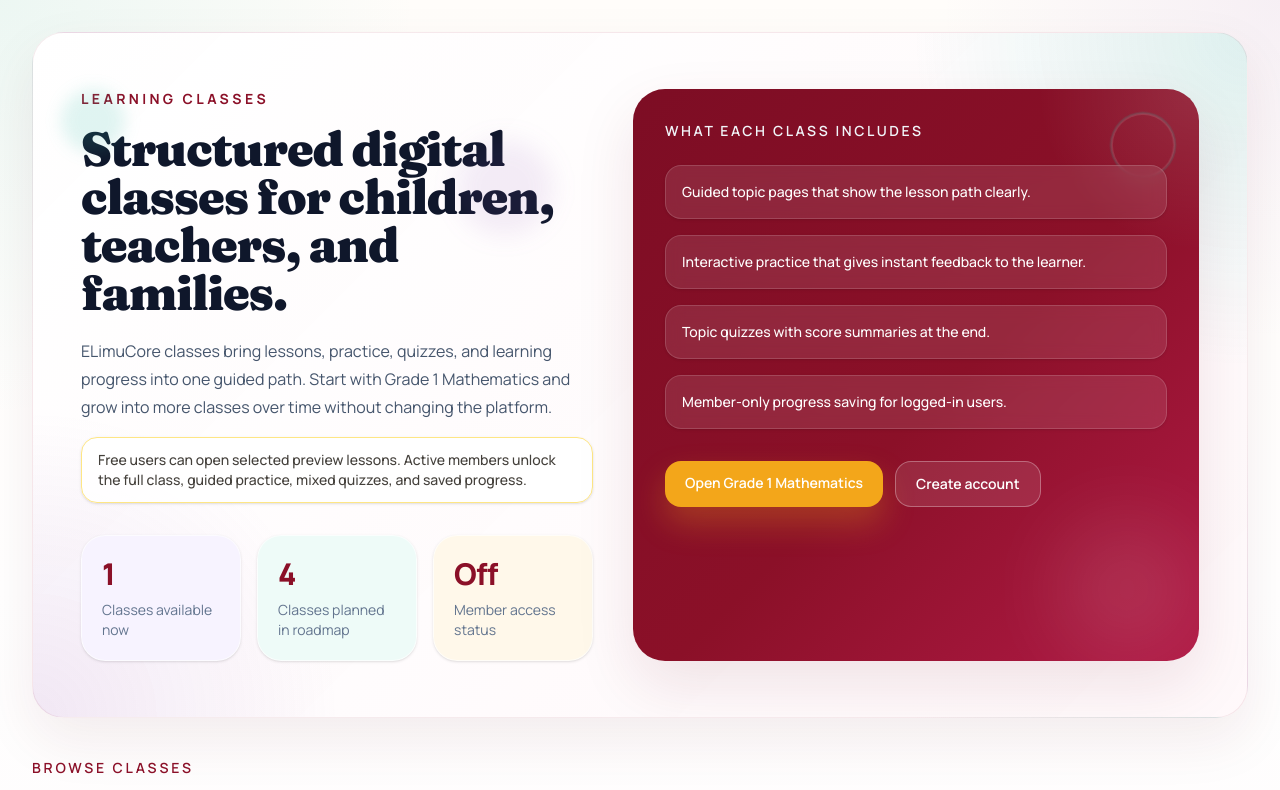
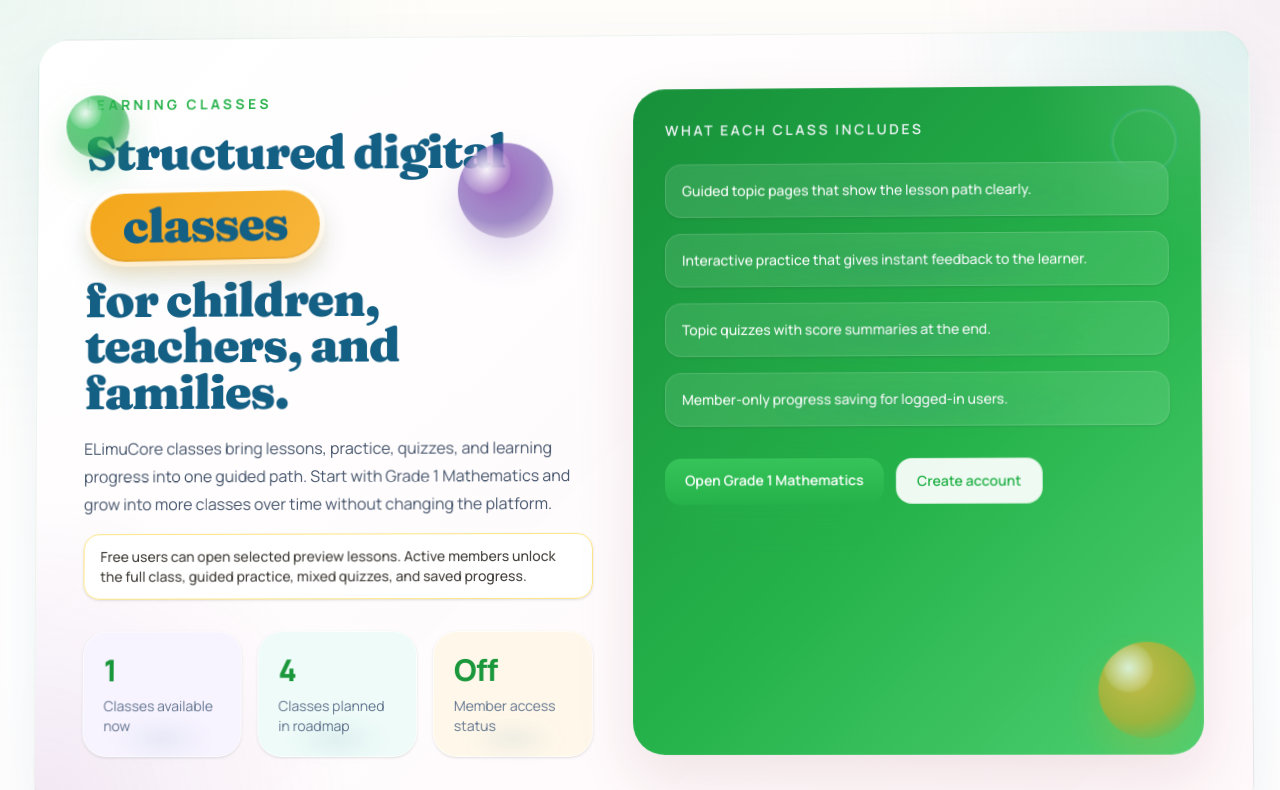
Before and after one commit to eriqck/ElimuCore, a Next.js app: page /classes in a window 1280 px wide. Shown: the top 790 px of the page. Built offline with nearby package versions, Linux system fonts and the light colour scheme; no server answers; the database is empty.

Commit message:
Add playful learning page motion

```diff
--- a/app/classes/page.tsx
+++ b/app/classes/page.tsx
@@ -1,5 +1,6 @@
 import Link from "next/link";
 import type { Metadata } from "next";
+import { HighlightHeading } from "@/components/learning/highlight-heading";
 import { getLearningClasses } from "@/lib/learning";
 import { getCurrentMemberContext } from "@/lib/membership";
 
@@ -22,15 +23,21 @@
       <section className="learning-panel mx-auto max-w-7xl overflow-hidden rounded-[2rem]">
         <div className="grid gap-10 px-6 py-10 sm:px-8 lg:grid-cols-[0.95fr_1.05fr] lg:px-12 lg:py-14">
           <div className="relative">
-            <div className="learning-float absolute -left-5 top-0 h-16 w-16 rounded-full bg-[#31b8a7]/15 blur-sm" />
-            <div className="learning-float-delay absolute right-10 top-14 h-24 w-24 rounded-full bg-[#8d4db2]/10 blur-md" />
+            <div className="learning-orb learning-float absolute -left-5 top-0 h-16 w-16" />
+            <div className="learning-orb-secondary learning-float-delay absolute right-10 top-14 h-24 w-24" />
 
             <p className="brand-kicker text-sm font-bold uppercase tracking-[0.24em]">
               Learning classes
             </p>
-            <h1 className="font-display mt-4 text-4xl font-black tracking-tight text-slate-900 sm:text-5xl">
-              Structured digital classes for children, teachers, and families.
-            </h1>
+            <div className="mt-4">
+              <HighlightHeading
+                before="Structured digital"
+                highlight="classes"
+                after="for children, teachers, and families."
+                as="h1"
+                className="text-4xl font-black sm:text-5xl"
+              />
+            </div>
             <p className="mt-5 max-w-2xl text-base leading-7 text-slate-600">
               ELimuCore classes bring lessons, practice, quizzes, and learning
               progress into one guided path. Start with Grade 1 Mathematics and
@@ -64,7 +71,7 @@
                   key={stat.label}
                   className={`learning-lift-card rounded-3xl border border-white/70 p-5 shadow-sm ${stat.tone}`}
                 >
-                  <p className="text-3xl font-black tracking-tight text-[#8b1028]">
+                  <p className="text-3xl font-black tracking-tight text-[#1b973c]">
                     {stat.value}
                   </p>
                   <p className="mt-2 text-sm text-slate-500">{stat.label}</p>
@@ -75,7 +82,7 @@
 
           <div className="learning-band relative overflow-hidden rounded-[2rem] p-6 shadow-[var(--shadow-soft)] sm:p-8">
             <div className="learning-pulse-ring absolute right-6 top-6 h-16 w-16 rounded-full border border-white/20" />
-            <div className="absolute bottom-0 right-0 h-36 w-36 rounded-full bg-white/10 blur-2xl" />
+            <div className="learning-orb-gold absolute bottom-2 right-2 h-24 w-24 opacity-80" />
 
             <p className="text-sm font-semibold uppercase tracking-[0.18em] text-slate-100">
               What each class includes
@@ -99,13 +106,13 @@
             <div className="mt-8 flex flex-wrap gap-3">
               <Link
                 href="/classes/grade-1-math"
-                className="rounded-2xl bg-[#f3a61a] px-5 py-3 text-sm font-semibold text-white shadow-[0_16px_32px_rgba(243,166,26,0.28)] transition hover:-translate-y-0.5 hover:bg-[#de9516]"
+                className="brand-button-primary rounded-2xl px-5 py-3 text-sm font-semibold text-white transition"
               >
                 Open Grade 1 Mathematics
               </Link>
               <Link
                 href={memberContext.user ? "/account" : "/signup"}
-                className="rounded-2xl border border-white/30 bg-white/10 px-5 py-3 text-sm font-semibold text-white transition hover:bg-white hover:text-[#8b1028]"
+                className="brand-button-secondary rounded-2xl border-white/30 bg-white/10 px-5 py-3 text-sm font-semibold text-white transition hover:border-white hover:bg-white hover:text-[#1b973c]"
               >
                 {memberContext.user ? "View account" : "Create account"}
               </Link>
@@ -119,9 +126,14 @@
           <p className="brand-kicker text-sm font-semibold uppercase tracking-[0.2em]">
             Browse classes
           </p>
-          <h2 className="mt-2 text-2xl font-bold tracking-tight text-slate-900">
-            Start with one strong class, then keep growing the product.
-          </h2>
+          <div className="mt-2">
+            <HighlightHeading
+              before="Start with one strong"
+              highlight="class"
+              after="then keep growing the product."
+              className="text-2xl font-bold"
+            />
+          </div>
         </div>
 
         <div className="grid gap-6 md:grid-cols-2 xl:grid-cols-4">
@@ -137,13 +149,13 @@
                 key={learningClass.slug}
                 className={`learning-lift-card rounded-[2rem] border p-6 shadow-[var(--shadow-card)] ${
                   learningClass.available
-                    ? "border-[#eddce2] bg-[linear-gradient(180deg,#fffaf8,#ffffff)]"
+                    ? "border-[#daf5ef] bg-[linear-gradient(180deg,#f3fcf6,#ffffff)]"
                     : "border-stone-200 bg-white"
                 }`}
               >
                 <div className="flex items-start justify-between gap-3">
                   <div>
-                    <p className="text-sm font-semibold uppercase tracking-[0.18em] text-[#8b1028]">
+                    <p className="text-sm font-semibold uppercase tracking-[0.18em] text-[#1b973c]">
                       {learningClass.statusLabel}
                     </p>
                     <h3 className="mt-3 text-2xl font-black tracking-tight text-slate-900">
--- a/app/globals.css
+++ b/app/globals.css
@@ -6,6 +6,8 @@
   --ink: #1f2937;
   --brand-burgundy: #8b1028;
   --brand-burgundy-deep: #6e0d20;
+  --brand-green: #25b24a;
+  --brand-green-deep: #1b973c;
   --brand-gold: #f3a61a;
   --brand-gold-deep: #d99212;
   --brand-cream: #ffffff;
@@ -60,29 +62,33 @@
 }
 
 .brand-kicker {
-  color: var(--brand-burgundy);
+  color: var(--brand-green);
 }
 
 .brand-button-primary {
-  background: var(--brand-burgundy);
+  background: linear-gradient(180deg, #36c45a 0%, #25b24a 100%);
   color: #fff;
-  box-shadow: 0 14px 30px rgba(104, 20, 41, 0.14);
+  box-shadow: 0 18px 34px rgba(37, 178, 74, 0.24);
+  transform-style: preserve-3d;
 }
 
 .brand-button-primary:hover {
-  background: var(--brand-burgundy-deep);
+  background: linear-gradient(180deg, #30b754 0%, #1b973c 100%);
+  transform: translateY(-3px) rotateX(6deg);
 }
 
 .brand-button-secondary {
-  border: 1px solid rgba(143, 21, 56, 0.18);
+  border: 1px solid rgba(37, 178, 74, 0.2);
   background: rgba(255, 255, 255, 0.92);
-  color: var(--brand-burgundy);
+  color: var(--brand-green);
+  transform-style: preserve-3d;
 }
 
 .brand-button-secondary:hover {
-  border-color: var(--brand-burgundy);
-  background: var(--brand-burgundy);
+  border-color: var(--brand-green);
+  background: var(--brand-green);
   color: #fff;
+  transform: translateY(-3px) rotateX(6deg);
 }
 
 .brand-band {
@@ -98,6 +104,7 @@
 }
 
 .learning-stage {
+  perspective: 1800px;
   background:
     radial-gradient(circle at top left, rgba(49, 184, 167, 0.09), transparent 22%),
     radial-gradient(circle at top right, rgba(141, 77, 178, 0.08), transparent 18%),
@@ -110,28 +117,95 @@
     radial-gradient(circle at top right, rgba(49, 184, 167, 0.16), transparent 24%),
     radial-gradient(circle at bottom left, rgba(141, 77, 178, 0.12), transparent 22%),
     linear-gradient(135deg, rgba(255, 255, 255, 0.98), rgba(255, 248, 250, 0.96));
-  border: 1px solid rgba(139, 16, 40, 0.08);
-  box-shadow: 0 22px 55px rgba(104, 20, 41, 0.08);
+  border: 1px solid rgba(37, 178, 74, 0.08);
+  box-shadow: 0 22px 55px rgba(21, 95, 132, 0.08);
+  transform-style: preserve-3d;
+  animation: learning-panel-sway 10s ease-in-out infinite;
+}
+
+.learning-orb {
+  border-radius: 999px;
+  background:
+    radial-gradient(circle at 30% 28%, rgba(255, 255, 255, 0.92), rgba(255, 255, 255, 0.18) 24%, transparent 26%),
+    radial-gradient(circle at 38% 34%, rgba(78, 208, 113, 0.95), rgba(37, 178, 74, 0.65) 55%, rgba(27, 151, 60, 0.2) 78%, transparent 100%);
+  box-shadow:
+    inset -18px -22px 34px rgba(27, 151, 60, 0.18),
+    0 18px 36px rgba(37, 178, 74, 0.2);
+  animation: learning-orb-float 8s ease-in-out infinite;
+}
+
+.learning-orb-secondary {
+  border-radius: 999px;
+  background:
+    radial-gradient(circle at 30% 28%, rgba(255, 255, 255, 0.92), rgba(255, 255, 255, 0.16) 24%, transparent 26%),
+    radial-gradient(circle at 42% 36%, rgba(141, 77, 178, 0.88), rgba(111, 77, 178, 0.58) 55%, rgba(111, 77, 178, 0.16) 78%, transparent 100%);
+  box-shadow:
+    inset -18px -22px 34px rgba(95, 60, 131, 0.18),
+    0 18px 36px rgba(111, 77, 178, 0.2);
+  animation: learning-orb-float 8.8s ease-in-out infinite;
+  animation-delay: 0.7s;
+}
+
+.learning-orb-gold {
+  border-radius: 999px;
+  background:
+    radial-gradient(circle at 30% 28%, rgba(255, 255, 255, 0.92), rgba(255, 255, 255, 0.18) 24%, transparent 26%),
+    radial-gradient(circle at 38% 34%, rgba(247, 182, 60, 0.92), rgba(243, 166, 26, 0.62) 55%, rgba(243, 166, 26, 0.14) 78%, transparent 100%);
+  box-shadow:
+    inset -18px -22px 34px rgba(185, 124, 8, 0.14),
+    0 18px 36px rgba(243, 166, 26, 0.2);
+  animation: learning-orb-float 7.6s ease-in-out infinite;
+  animation-delay: 0.35s;
+}
+
+.learning-hero-chip {
+  display: inline-flex;
+  align-items: center;
+  border-radius: 999px;
+  background: linear-gradient(180deg, #36c45a 0%, #25b24a 100%);
+  padding: 0.7rem 1rem;
+  color: #ffffff;
+  box-shadow: 0 18px 34px rgba(37, 178, 74, 0.24);
+  transform-style: preserve-3d;
+  animation: learning-hero-chip-bob 5.6s ease-in-out infinite;
 }
 
 .learning-band {
   background:
     radial-gradient(circle at top right, rgba(255, 255, 255, 0.12), transparent 20%),
-    linear-gradient(135deg, #7d0d24 0%, #8b1028 54%, #b11a46 100%);
+    linear-gradient(135deg, #17903a 0%, #25b24a 54%, #4ed071 100%);
   color: #fff;
+  transform-style: preserve-3d;
+  animation: learning-band-sway 11s ease-in-out infinite;
 }
 
 .learning-lift-card {
+  position: relative;
+  transform-style: preserve-3d;
+  will-change: transform;
   transition:
     transform 220ms ease,
     box-shadow 220ms ease,
     border-color 220ms ease;
 }
 
+.learning-lift-card::after {
+  content: "";
+  position: absolute;
+  left: 18px;
+  right: 18px;
+  bottom: 10px;
+  height: 14px;
+  border-radius: 999px;
+  background: radial-gradient(circle, rgba(21, 95, 132, 0.14), transparent 70%);
+  filter: blur(10px);
+  pointer-events: none;
+}
+
 .learning-lift-card:hover {
-  transform: translateY(-6px);
-  box-shadow: 0 28px 60px rgba(104, 20, 41, 0.12);
-  border-color: rgba(139, 16, 40, 0.24);
+  transform: perspective(1200px) rotateX(8deg) rotateY(-9deg) translateY(-10px) scale(1.01);
+  box-shadow: 0 34px 70px rgba(21, 95, 132, 0.14);
+  border-color: rgba(37, 178, 74, 0.28);
 }
 
 .learning-float {
@@ -152,6 +226,7 @@
   background: linear-gradient(135deg, #ffffff, #eefbf8);
   color: #0f172a;
   box-shadow: 0 14px 32px rgba(49, 184, 167, 0.12);
+  transform-style: preserve-3d;
 }
 
 .learning-audio-button[data-speaking="true"] {
@@ -171,7 +246,7 @@
   width: 3px;
   height: 8px;
   border-radius: 999px;
-  background: #8b1028;
+  background: #25b24a;
   opacity: 0.45;
   transform-origin: center bottom;
 }
@@ -190,6 +265,7 @@
 }
 
 .learning-answer-choice {
+  transform-style: preserve-3d;
   transition:
     transform 180ms ease,
     border-color 180ms ease,
@@ -198,8 +274,59 @@
 }
 
 .learning-answer-choice:hover {
-  transform: translateY(-2px);
+  transform: perspective(900px) rotateX(5deg) translateY(-4px);
   box-shadow: 0 16px 28px rgba(49, 184, 167, 0.12);
+}
+
+.learning-highlight-shell {
+  display: inline-flex;
+  max-width: 100%;
+  border-radius: 999px;
+  background: #ffffff;
+  padding: 0.32rem;
+  box-shadow: 0 14px 28px rgba(20, 95, 132, 0.12);
+  transform-style: preserve-3d;
+  animation: learning-highlight-bob 5.8s ease-in-out infinite;
+}
+
+.learning-highlight-fill {
+  display: inline-flex;
+  max-width: 100%;
+  align-items: center;
+  justify-content: center;
+  border-radius: 999px;
+  background: linear-gradient(135deg, #f3a61a, #f7b63c);
+  padding: 0.2em 0.68em 0.28em;
+  color: #145f84;
+  box-shadow:
+    inset 0 -2px 0 rgba(0, 0, 0, 0.06),
+    0 12px 20px rgba(243, 166, 26, 0.24);
+}
+
+.learning-green-button {
+  background: linear-gradient(180deg, #36c45a 0%, #25b24a 100%);
+  color: #fff;
+  box-shadow: 0 18px 34px rgba(37, 178, 74, 0.24);
+  transform-style: preserve-3d;
+}
+
+.learning-green-button:hover {
+  background: linear-gradient(180deg, #30b754 0%, #1b973c 100%);
+  transform: translateY(-3px) rotateX(6deg);
+}
+
+.learning-outline-button {
+  border: 1px solid rgba(37, 178, 74, 0.2);
+  background: rgba(255, 255, 255, 0.92);
+  color: #25b24a;
+  transform-style: preserve-3d;
+}
+
+.learning-outline-button:hover {
+  border-color: #25b24a;
+  background: #25b24a;
+  color: #fff;
+  transform: translateY(-3px) rotateX(6deg);
 }
 
 .learning-success-badge {
@@ -245,6 +372,17 @@
   }
 }
 
+@keyframes learning-orb-float {
+  0%,
+  100% {
+    transform: translateY(0px) rotate(0deg);
+  }
+
+  50% {
+    transform: translateY(-10px) rotate(4deg);
+  }
+}
+
 @keyframes learning-pulse-ring {
   0% {
     transform: scale(0.98);
@@ -262,6 +400,17 @@
   }
 }
 
+@keyframes learning-hero-chip-bob {
+  0%,
+  100% {
+    transform: translateY(0px) rotate(-1deg);
+  }
+
+  50% {
+    transform: translateY(-4px) rotate(1deg);
+  }
+}
+
 @keyframes learning-audio-wave {
   0%,
   100% {
@@ -270,6 +419,28 @@
 
   50% {
     transform: scaleY(1.5);
+  }
+}
+
+@keyframes learning-panel-sway {
+  0%,
+  100% {
+    transform: rotateX(0deg) rotateY(0deg);
+  }
+
+  50% {
+    transform: rotateX(1.1deg) rotateY(-1.1deg);
+  }
+}
+
+@keyframes learning-band-sway {
+  0%,
+  100% {
+    transform: rotateX(0deg) rotateY(0deg) translateY(0px);
+  }
+
+  50% {
+    transform: rotateX(-1deg) rotateY(1.2deg) translateY(-2px);
   }
 }
 
@@ -294,3 +465,14 @@
     opacity: 0;
   }
 }
+
+@keyframes learning-highlight-bob {
+  0%,
+  100% {
+    transform: translateY(0px) rotate(-1deg);
+  }
+
+  50% {
+    transform: translateY(-4px) rotate(1.2deg);
+  }
+}
--- /dev/null
+++ b/components/learning/highlight-heading.tsx
@@ -0,0 +1,33 @@
+type HighlightHeadingProps = {
+  before?: string;
+  highlight: string;
+  after?: string;
+  className?: string;
+  align?: "left" | "center";
+  as?: "h1" | "h2" | "h3";
+};
+
+export function HighlightHeading({
+  before,
+  highlight,
+  after,
+  className = "",
+  align = "left",
+  as = "h2"
+}: HighlightHeadingProps) {
+  const Tag = as;
+
+  return (
+    <Tag
+      className={`font-display flex flex-wrap items-center gap-x-3 gap-y-3 leading-[0.96] tracking-tight text-[#145f84] ${
+        align === "center" ? "justify-center text-center" : "justify-start text-left"
+      } ${className}`}
+    >
+      {before ? <span>{before}</span> : null}
+      <span className="learning-highlight-shell">
+        <span className="learning-highlight-fill">{highlight}</span>
+      </span>
+      {after ? <span>{after}</span> : null}
+    </Tag>
+  );
+}
--- a/components/learning/lesson-player.tsx
+++ b/components/learning/lesson-player.tsx
@@ -247,7 +247,7 @@
     const score = finalScore ?? 0;
 
     return (
-      <section className="rounded-[2rem] border border-[#daf5ef] bg-[linear-gradient(180deg,#eefbf8,#ffffff)] p-6 shadow-[var(--shadow-card)] sm:p-8">
+      <section className="learning-lift-card rounded-[2rem] border border-[#daf5ef] bg-[linear-gradient(180deg,#eefbf8,#ffffff)] p-6 shadow-[var(--shadow-card)] sm:p-8">
         <p className="text-sm font-semibold uppercase tracking-[0.18em] text-[#13806f]">
           Lesson complete
         </p>
@@ -262,21 +262,21 @@
           {nextLessonHref ? (
             <Link
               href={nextLessonHref}
-              className="rounded-2xl bg-[#31b8a7] px-5 py-3 text-sm font-semibold text-white shadow-[0_16px_32px_rgba(49,184,167,0.24)] transition hover:-translate-y-0.5 hover:bg-[#249888]"
+              className="brand-button-primary rounded-2xl px-5 py-3 text-sm font-semibold text-white transition"
             >
               Continue to next lesson
             </Link>
           ) : (
             <Link
               href={topicHref}
-              className="rounded-2xl bg-[#31b8a7] px-5 py-3 text-sm font-semibold text-white shadow-[0_16px_32px_rgba(49,184,167,0.24)] transition hover:-translate-y-0.5 hover:bg-[#249888]"
+              className="brand-button-primary rounded-2xl px-5 py-3 text-sm font-semibold text-white transition"
             >
               Back to topic
             </Link>
           )}
           <Link
             href={topicHref}
-            className="rounded-2xl border border-[#8b1028]/15 bg-white px-5 py-3 text-sm font-semibold text-[#8b1028] transition hover:bg-[#8b1028] hover:text-white"
+            className="brand-button-secondary rounded-2xl px-5 py-3 text-sm font-semibold transition"
           >
             Topic overview
           </Link>
@@ -294,11 +294,11 @@
           ) : (
             <p>
               Sign in to save progress across devices.{" "}
-              <Link href={loginHref} className="font-semibold text-[#8b1028]">
+              <Link href={loginHref} className="font-semibold text-[#1b973c]">
                 Login
               </Link>{" "}
               or{" "}
-              <Link href={signupHref} className="font-semibold text-[#8b1028]">
+              <Link href={signupHref} className="font-semibold text-[#1b973c]">
                 create an account
               </Link>
               .
@@ -323,7 +323,7 @@
     <section className="learning-panel rounded-[2rem] p-6 sm:p-8">
       <div className="flex flex-col gap-4 sm:flex-row sm:items-center sm:justify-between">
         <div>
-          <p className="text-sm font-semibold uppercase tracking-[0.18em] text-[#8b1028]">
+          <p className="text-sm font-semibold uppercase tracking-[0.18em] text-[#1b973c]">
             {isQuiz ? "Topic quiz" : "Interactive practice"}
           </p>
           <h2 className="mt-2 text-2xl font-black tracking-tight text-slate-900">
@@ -340,12 +340,12 @@
 
       <div className="mt-5 h-3 rounded-full bg-stone-200">
         <div
-          className="h-full rounded-full bg-[linear-gradient(90deg,#31b8a7,#8d4db2,#f3a61a)] transition-all"
+          className="h-full rounded-full bg-[linear-gradient(90deg,#25b24a,#31b8a7,#f3a61a)] transition-all"
           style={{ width: `${Math.max(progressPercent, 6)}%` }}
         />
       </div>
 
-      <div className="relative mt-8 rounded-[2rem] border border-[#eddce2] bg-white p-6 shadow-sm">
+      <div className="learning-lift-card relative mt-8 rounded-[2rem] border border-[#dcf3e2] bg-white p-6 shadow-sm">
         {successMoment > 0 ? (
           <div
             key={successMoment}
@@ -392,7 +392,7 @@
                 onClick={() => handleChoice(choiceIndex)}
                 className={`learning-answer-choice rounded-2xl border px-4 py-4 text-left text-base font-semibold ${
                   isSelected
-                    ? "border-[#8b1028] bg-[#8b1028] text-white shadow-[0_18px_35px_rgba(139,16,40,0.22)]"
+                    ? "border-[#25b24a] bg-[#25b24a] text-white shadow-[0_18px_35px_rgba(37,178,74,0.24)]"
                     : "border-stone-200 bg-white text-slate-800 hover:border-[#31b8a7] hover:bg-[#f3fcfa]"
                 }`}
               >
@@ -420,13 +420,13 @@
             <button
               type="button"
               onClick={handleContinue}
-              className="rounded-2xl bg-[#f3a61a] px-5 py-3 text-sm font-semibold text-white shadow-[0_16px_32px_rgba(243,166,26,0.28)] transition hover:-translate-y-0.5 hover:bg-[#de9516]"
+              className="brand-button-primary rounded-2xl px-5 py-3 text-sm font-semibold text-white transition"
             >
               {currentIndex === totalQuestions - 1 ? "Finish lesson" : "Next question"}
             </button>
             <Link
               href={topicHref}
-              className="rounded-2xl border border-[#8b1028]/15 bg-white px-5 py-3 text-sm font-semibold text-[#8b1028] transition hover:bg-[#8b1028] hover:text-white"
+              className="brand-button-secondary rounded-2xl px-5 py-3 text-sm font-semibold transition"
             >
               Leave lesson
             </Link>
```
Also changed, not shown: app/classes/[classSlug]/[topicSlug]/page.tsx (+30 -18 lines), app/classes/[classSlug]/page.tsx (+38 -20 lines), app/lessons/[topicSlug]/[lessonSlug]/page.tsx (+17 -10 lines), components/learning/premium-lock.tsx (+17 -10 lines).
